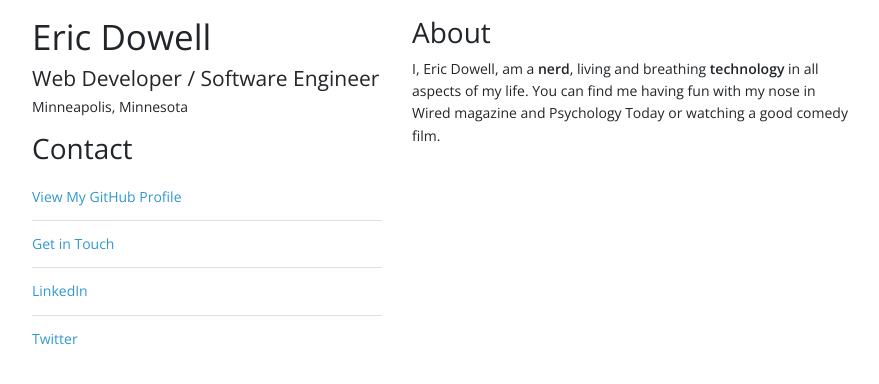
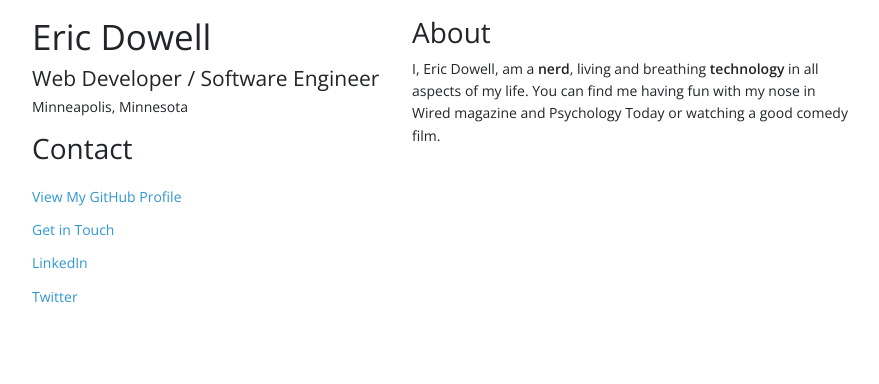
Before and after one commit to ericdowell/ericdowell.github.io, a Jekyll site: the page built from index.md, in a window 1280 px wide. Shown: the top 384 px of the page, without its empty margins (148-1027 px from the left). Built offline with Jekyll 4.4.1, drawn with Linux system fonts in a browser that asks for light colours.

Commit message:
Remove contact link border and bottom padding.

```diff
--- a/_sass/_contact.scss
+++ b/_sass/_contact.scss
@@ -1,5 +1,7 @@
 .list-group-flush.social-contact .list-group-item {
   padding-left: 0;
+  padding-bottom: 0;
+  border: none;
 
   &:first-child {
     border-top: 0;
```
